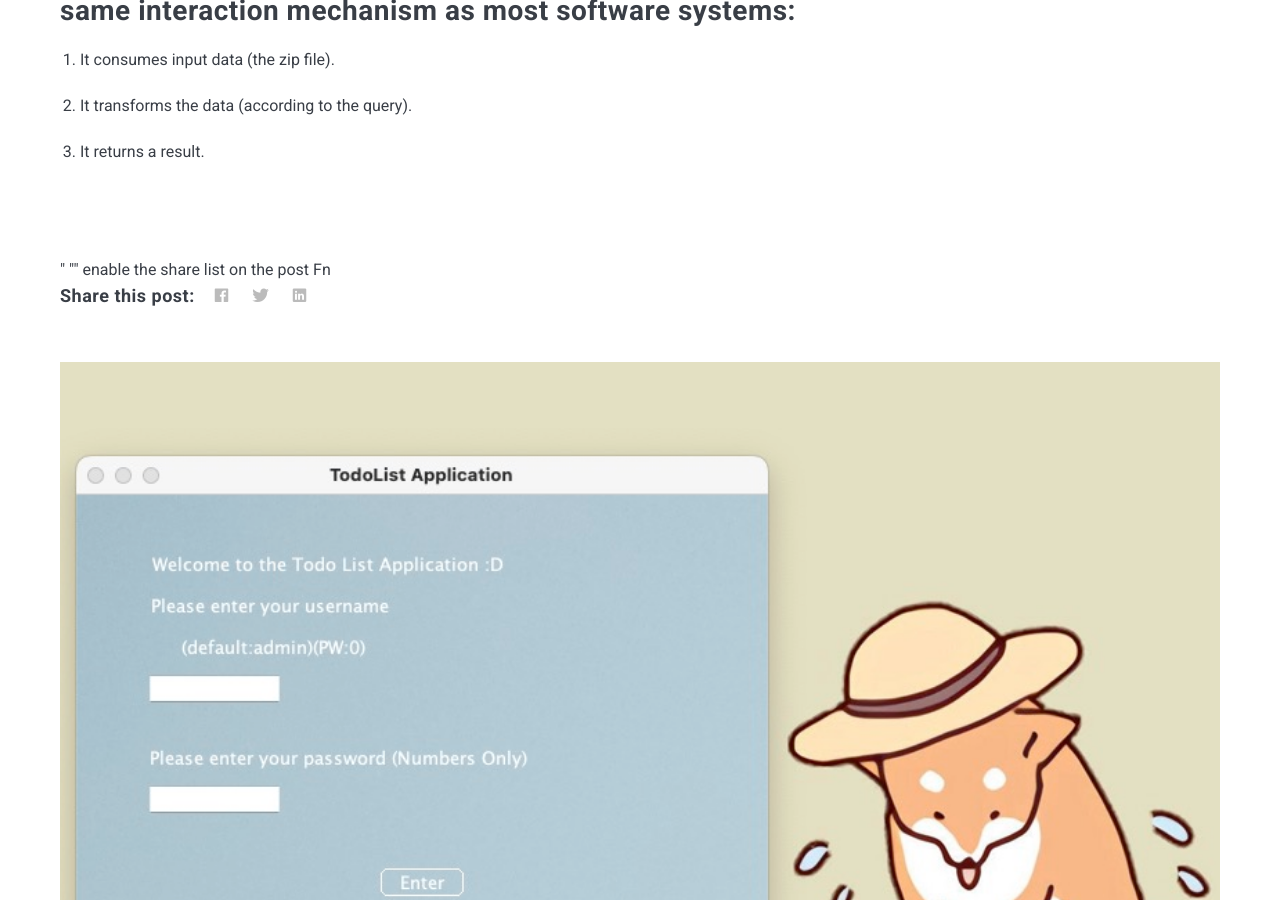
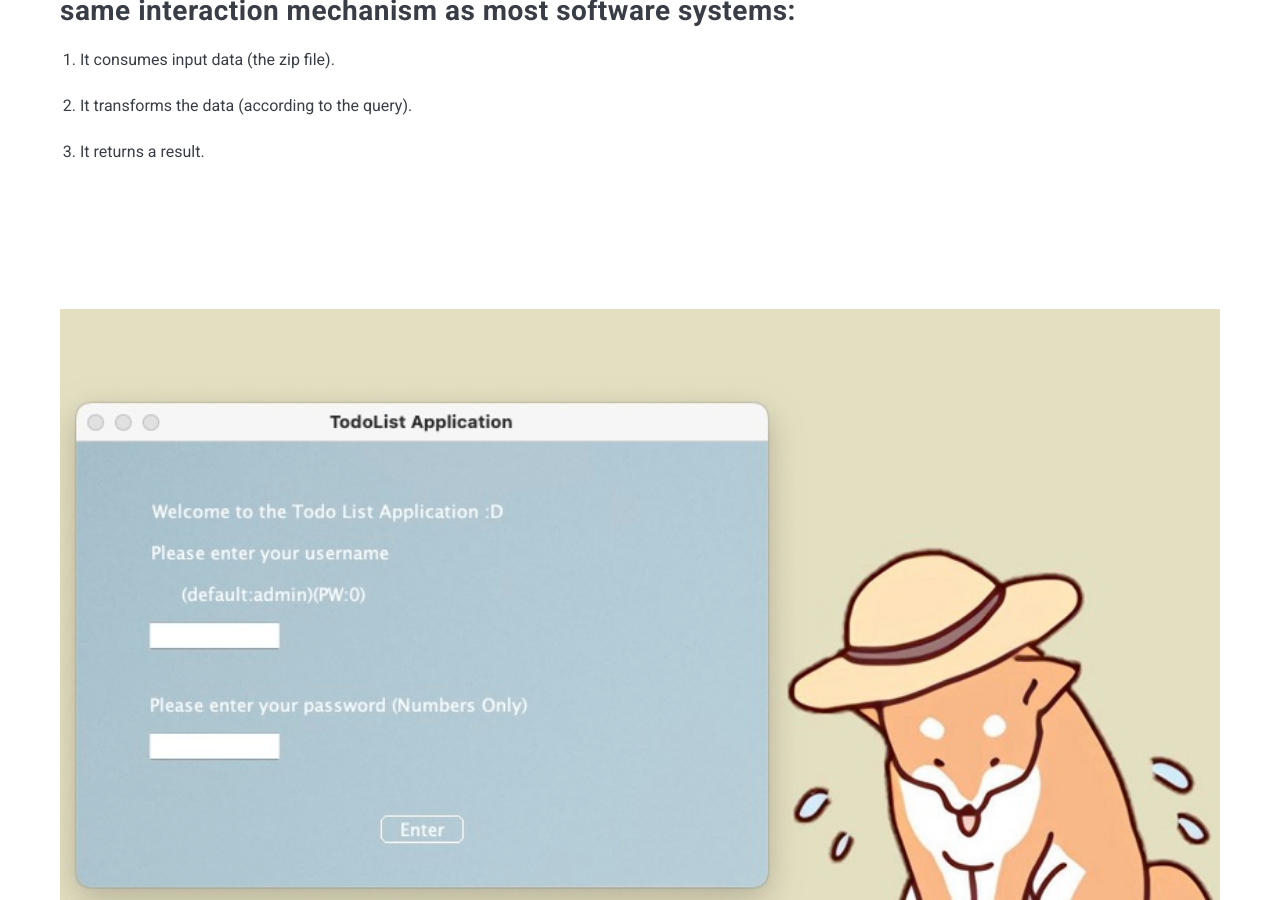
Before and after one commit to yuxin-d/yuxin-d.github.io, a Jekyll site: the page built from _posts/2021-12-24-course-selection-search-engine.markdown, in a window 1280 px wide and 900 px high, scrolled down 1388 px. Built offline with Jekyll 4.4.1, drawn with Linux system fonts in a browser that asks for light colours; nearby versions of some CDN libraries.

Commit message:
update post

```diff
--- a/_layouts/post.html
+++ b/_layouts/post.html
@@ -54,29 +54,29 @@ layout: default
       <br>
 
 
-    " "" enable the share list on the post Fn
-      <div class="post__share">
-        <span class="share__title">Share this post:</span>
-        <ul class="share__list list-reset">
-          <li class="share__item">
-            <a class="share__facebook" href="https://www.facebook.com/sharer/sharer.php?u={{ site.url }}{{ site.baseurl }}{{ page.url }}"
-              onclick="window.open(this.href, 'pop-up', 'left=20,top=20,width=500,height=500,toolbar=1,resizable=0'); return false;"
-              title="Share on Facebook" rel="nofollow"><i class="ion ion-logo-facebook"></i></a>
-          </li>
 
-          <li class="share__item">
-            <a class="share__twitter" href="https://twitter.com/intent/tweet?text={{ page.title | uri_escape }}&url={{ site.url }}{{ site.baseurl }}{{ page.url }}"
-              onclick="window.open(this.href, 'pop-up', 'left=20,top=20,width=500,height=500,toolbar=1,resizable=0'); return false;"
-              title="Share on Twitter" rel="nofollow"><i class="ion ion-logo-twitter"></i></a>
-          </li>
+<!--      <div class="post__share">-->
+<!--        <span class="share__title">Share this post:</span>-->
+<!--        <ul class="share__list list-reset">-->
+<!--          <li class="share__item">-->
+<!--            <a class="share__facebook" href="https://www.facebook.com/sharer/sharer.php?u={{ site.url }}{{ site.baseurl }}{{ page.url }}"-->
+<!--              onclick="window.open(this.href, 'pop-up', 'left=20,top=20,width=500,height=500,toolbar=1,resizable=0'); return false;"-->
+<!--              title="Share on Facebook" rel="nofollow"><i class="ion ion-logo-facebook"></i></a>-->
+<!--          </li>-->
 
-          <li class="share__item">
-            <a class="share__linkedin" href="https://www.linkedin.com/shareArticle?mini=true&url={{ site.url }}{{ site.baseurl }}{{ page.url }}&title={{ page.title | uri_escape }}&summary={{ page.description | uri_escape }}&source={{ site.title | uri_escape }}"
-              onclick="window.open(this.href, 'pop-up', 'left=20,top=20,width=500,height=500,toolbar=1,resizable=0'); return false;" title="Share on LinkedIn" rel="nofollow"><i class="ion ion-logo-linkedin"></i></a>
-          </li>
+<!--          <li class="share__item">-->
+<!--            <a class="share__twitter" href="https://twitter.com/intent/tweet?text={{ page.title | uri_escape }}&url={{ site.url }}{{ site.baseurl }}{{ page.url }}"-->
+<!--              onclick="window.open(this.href, 'pop-up', 'left=20,top=20,width=500,height=500,toolbar=1,resizable=0'); return false;"-->
+<!--              title="Share on Twitter" rel="nofollow"><i class="ion ion-logo-twitter"></i></a>-->
+<!--          </li>-->
 
-        </ul>
-      </div>
+<!--          <li class="share__item">-->
+<!--            <a class="share__linkedin" href="https://www.linkedin.com/shareArticle?mini=true&url={{ site.url }}{{ site.baseurl }}{{ page.url }}&title={{ page.title | uri_escape }}&summary={{ page.description | uri_escape }}&source={{ site.title | uri_escape }}"-->
+<!--              onclick="window.open(this.href, 'pop-up', 'left=20,top=20,width=500,height=500,toolbar=1,resizable=0'); return false;" title="Share on LinkedIn" rel="nofollow"><i class="ion ion-logo-linkedin"></i></a>-->
+<!--          </li>-->
+
+<!--        </ul>-->
+<!--      </div>-->
 
 
 
```
